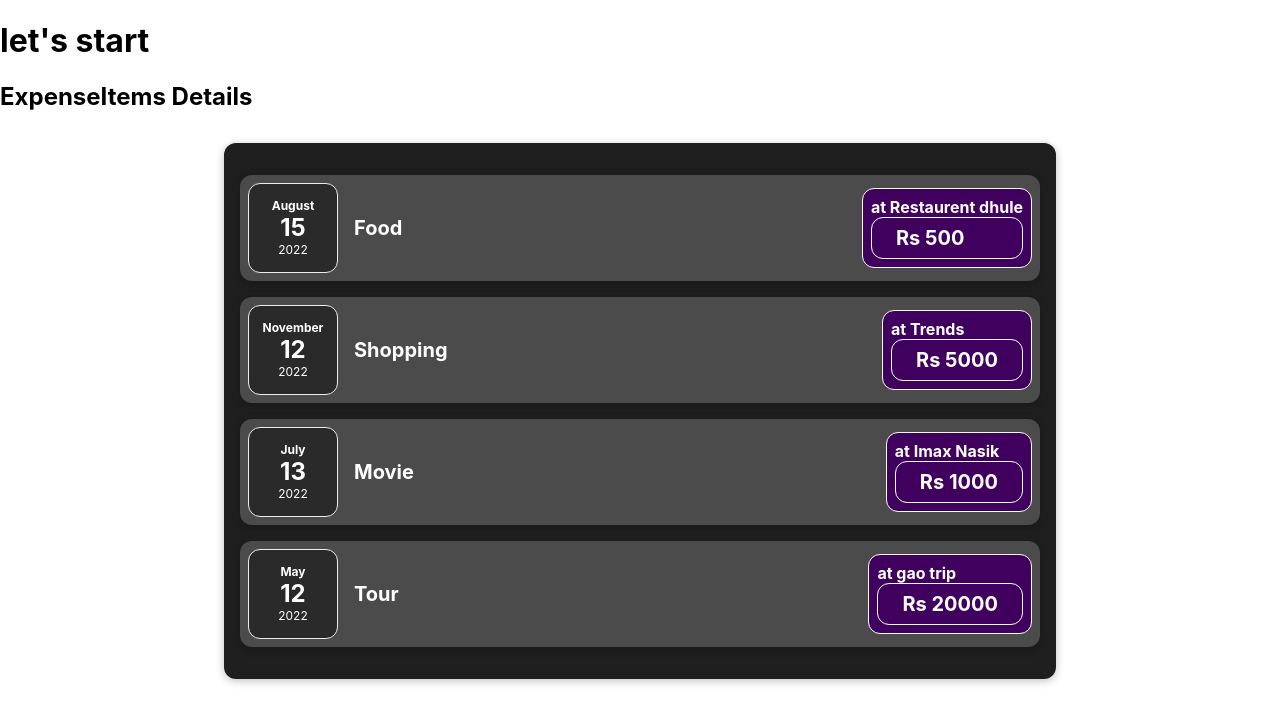
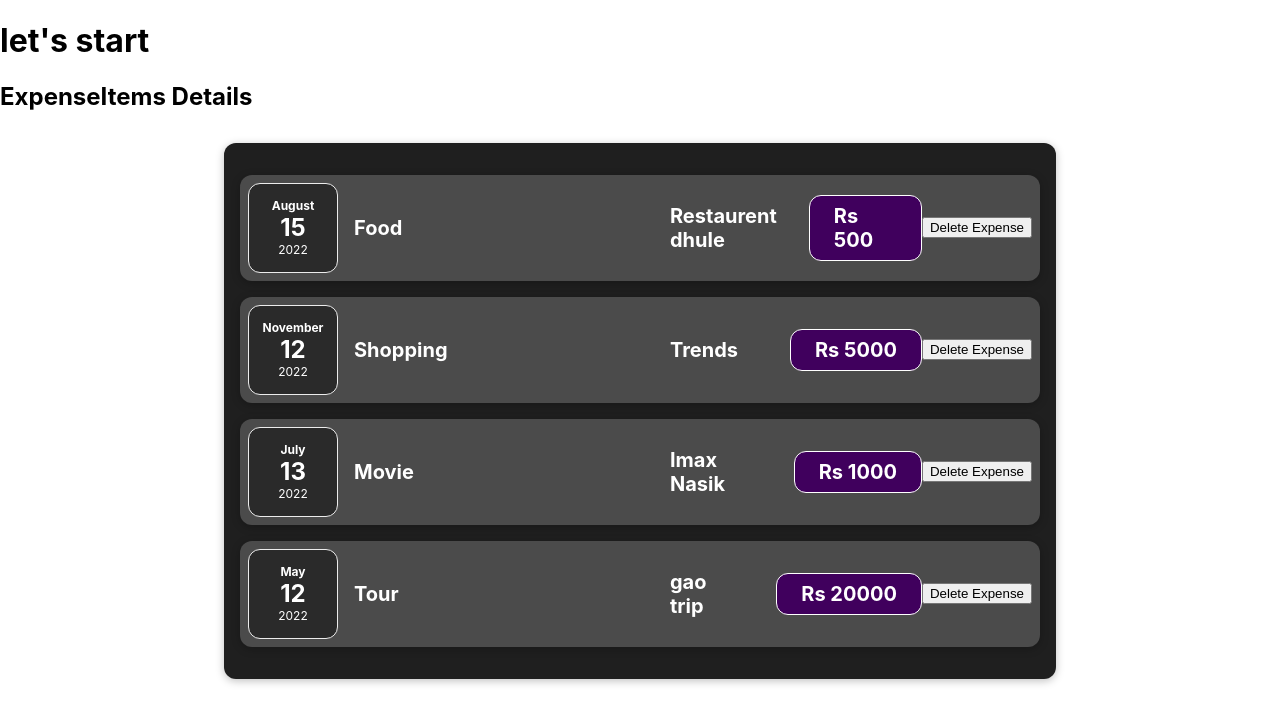
Before and after one commit to VaiDik-cyber/SharpenerReact, a React (Create React App) app: page / in a window 1280 px wide. Shown: the top 724 px of the page. Built offline with nearby package versions, Linux system fonts and the light colour scheme.

Commit message:
react2 Task1 Delete Button

```diff
--- a/src/components/ExpenseList/ExpenseDetails.js
+++ b/src/components/ExpenseList/ExpenseDetails.js
@@ -1,7 +1,7 @@
 const ExpenseDetails = (props) => {
   return (
-    <div className="expense-item__Location">
-      at {props.LocationOfExpenditure}
+    <div className="expense-item__description">
+      <h2>{props.LocationOfExpenditure}</h2>
       <div className="expense-item__price">Rs {props.amount}</div>
     </div>
   );
--- a/src/components/ExpenseList/ExpenseItem.js
+++ b/src/components/ExpenseList/ExpenseItem.js
@@ -5,6 +5,10 @@ import ExpenseDate from "./ExpenseDate";
 import ExpenseDetails from "./ExpenseDetails";
 
 import Card from "../UI/Card";
+const deleteButton = (e) => {
+  let item = e.target.parentElement;
+  item.remove();
+};
 
 const ExpenseItems = (props) => {
   return (
@@ -15,10 +19,11 @@ const ExpenseItems = (props) => {
         <h2>{props.name}</h2>
 
         <ExpenseDetails
+          LocationOfExpenditure={props.LocationOfExpenditure}
           amount={props.amount}
-          LocationOfExpenditure={props.LocationOfExpenditure}
         ></ExpenseDetails>
       </div>
+      <button onClick={deleteButton}>Delete Expense</button>
     </Card>
   );
 };
```
